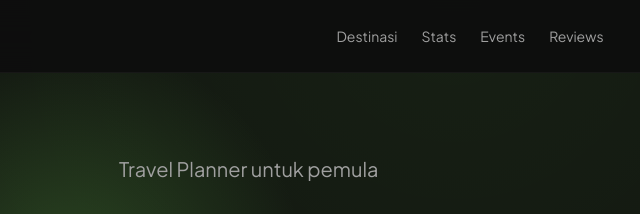
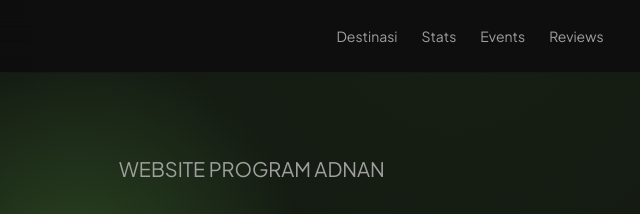
Before and after one commit to adnanprogamer1122/ADNAN, a plain HTML site: page index.html in a window 1280 px wide. Shown: the top 214 px of the page, 185-825 px from the left. Drawn offline with Linux system fonts and the light colour scheme.

Commit message:
Fix HTML structure and content updates

```diff
--- a/index.html
+++ b/index.html
@@ -28,7 +28,7 @@
     <main>
         <section class="hero" id="home">
             <div class="container hero-content">
-                <p class="section-label">Travel Planner untuk pemula</p>
+                <p class="section-label">WEBSITE PROGRAM ADNAN</p>
                 <h1>Rencanakan perjalanan luar negeri pertamamu dengan percaya diri.</h1>
                 <p>Waypoint membantu kamu bikin itinerary ringkas, budget-friendly, dan mudah dipakai — tanpa ribet.</p>
                 <div class="hero-form" id="hero-form">
```
